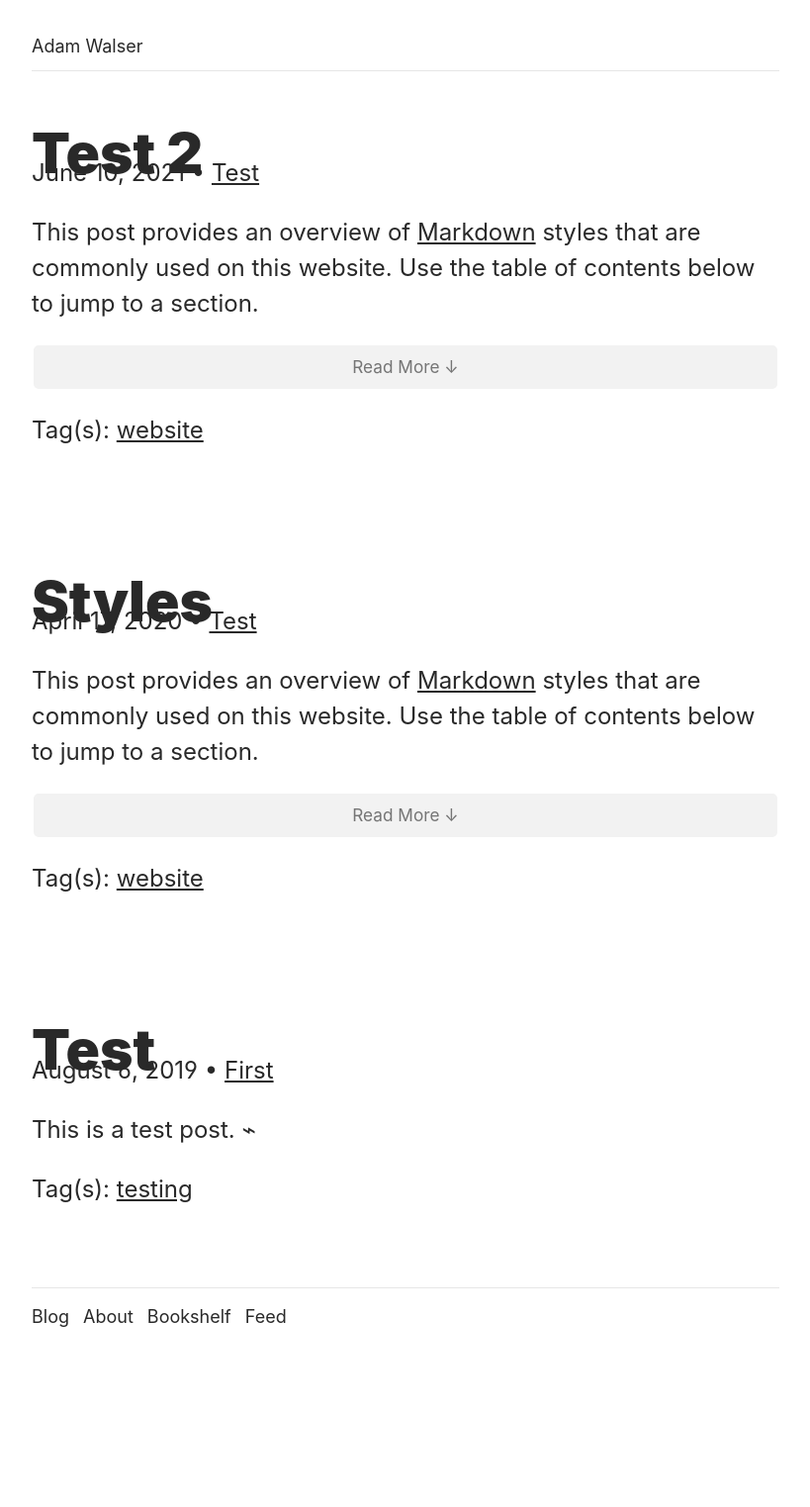
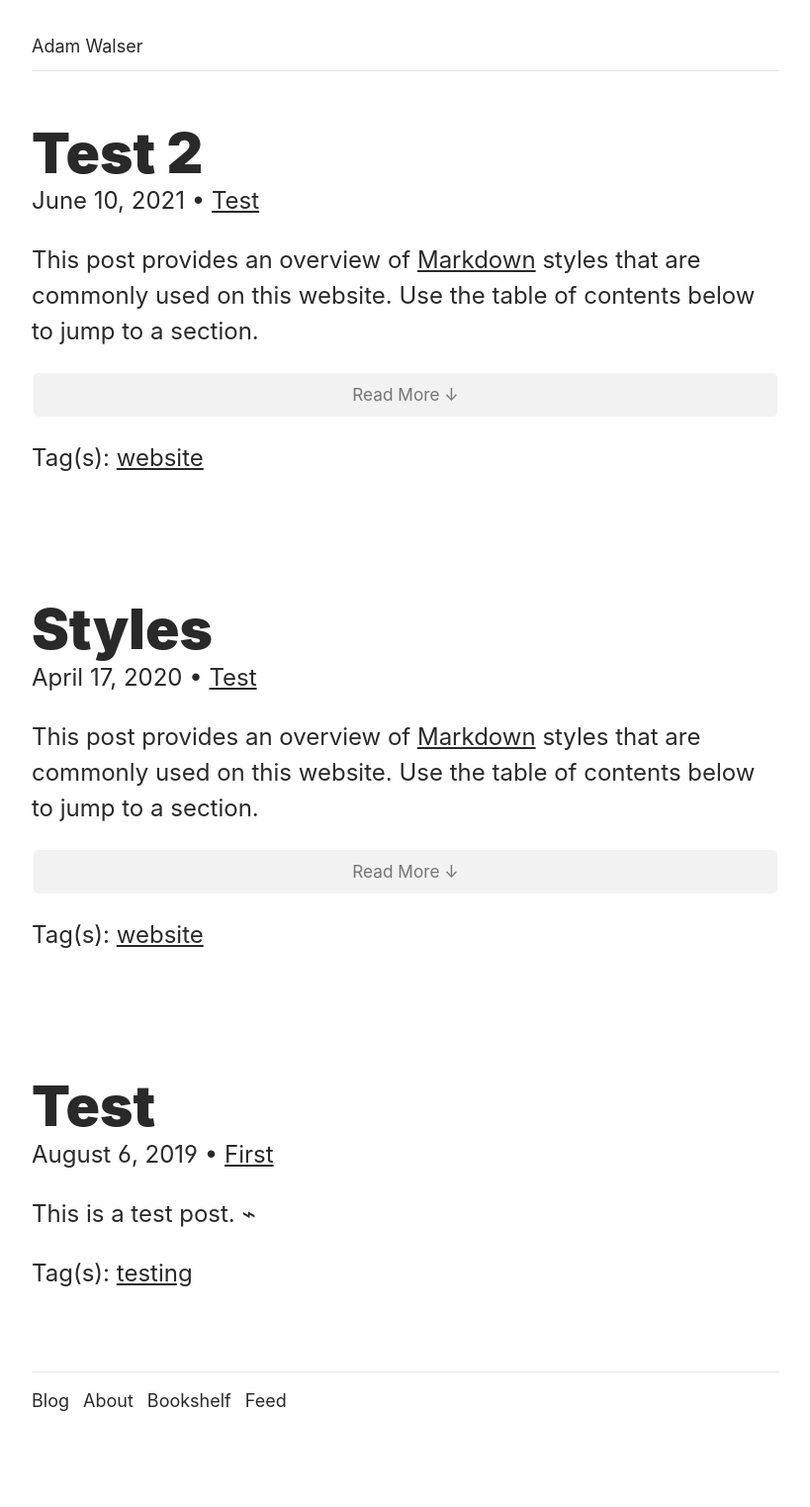
Before and after one commit to ajpwalser/ajpwalser.github.io, a Jekyll site: the page built from index.html, in a window 1280 px wide. Shown: the whole page at 99% size, without its empty margins (230-1049 px from the left). Built offline with Jekyll 4.4.1, drawn with Linux system fonts in a browser that asks for light colours; some web fonts are replaced; the list of posts is cut into pages by our own code; before the commit the page ends 1438 px from its top, so only the background shows below that.

Commit message:
Update style.css

```diff
--- a/css/style.css
+++ b/css/style.css
@@ -62,7 +62,7 @@ h1,
 h2,
 h3,
 h4 {
-  font-weight: 900;
+font-weight: 900;
 }
 
 h1 {
@@ -73,7 +73,7 @@ line-height: 1em;
 h2 {
 font-size: 236.9%;
 line-height: 1.25em;
-margin-bottom: -1em;
+margin-bottom: -0.5em;
 }
 
 h3 {
```
